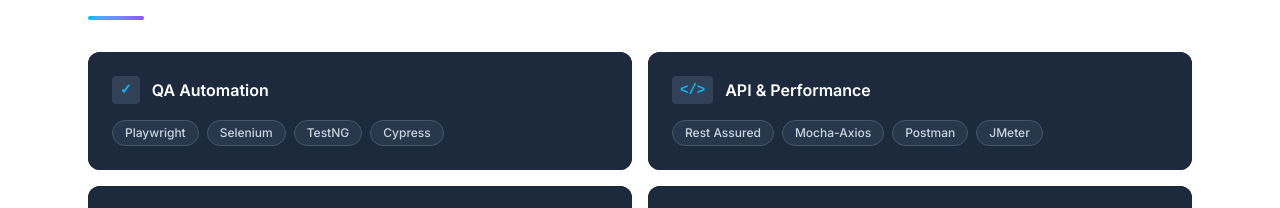
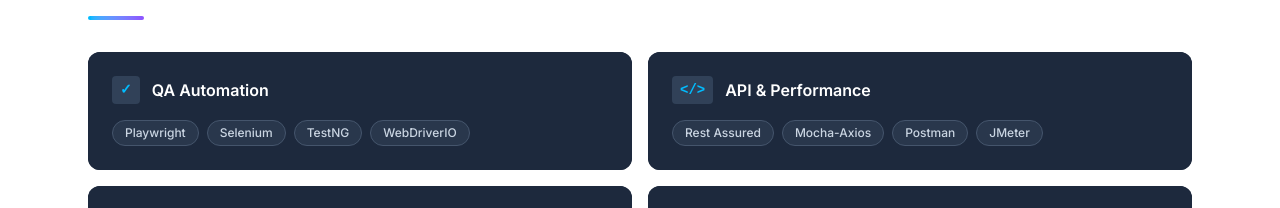
Before and after one commit to tanjidhasan41/tanjid-portfolio, a Next.js app: page / in a window 1280 px wide. Shown: the part 1200-1408 px from the top of the page. Built offline with nearby package versions, Linux system fonts and the light colour scheme.

Commit message:
Update Skills

```diff
--- a/components/Skills.tsx
+++ b/components/Skills.tsx
@@ -1,5 +1,5 @@
 const skillGroups = [
-  { category: "QA Automation", icon: "✓", skills: ["Playwright", "Selenium", "TestNG", "Cypress"] },
+  { category: "QA Automation", icon: "✓", skills: ["Playwright", "Selenium", "TestNG", "WebDriverIO"] },
   { category: "API & Performance", icon: "</>", skills: ["Rest Assured", "Mocha-Axios", "Postman", "JMeter"] },
   { category: "Mobile & Tools", icon: "⚙", skills: ["Appium", "Git", "Jira", "SQL"] },
   { category: "Languages", icon: "{ }", skills: ["Java", "JavaScript", "TypeScript"] },
```
